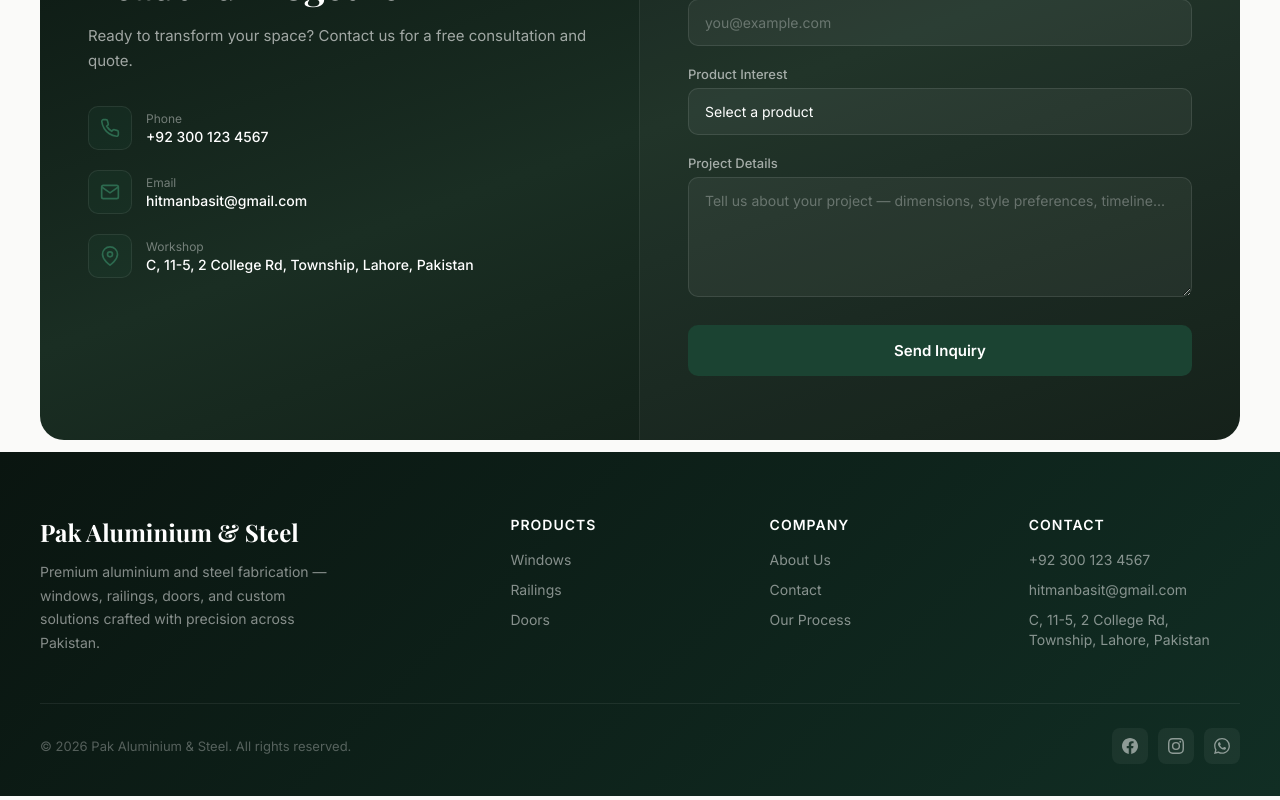
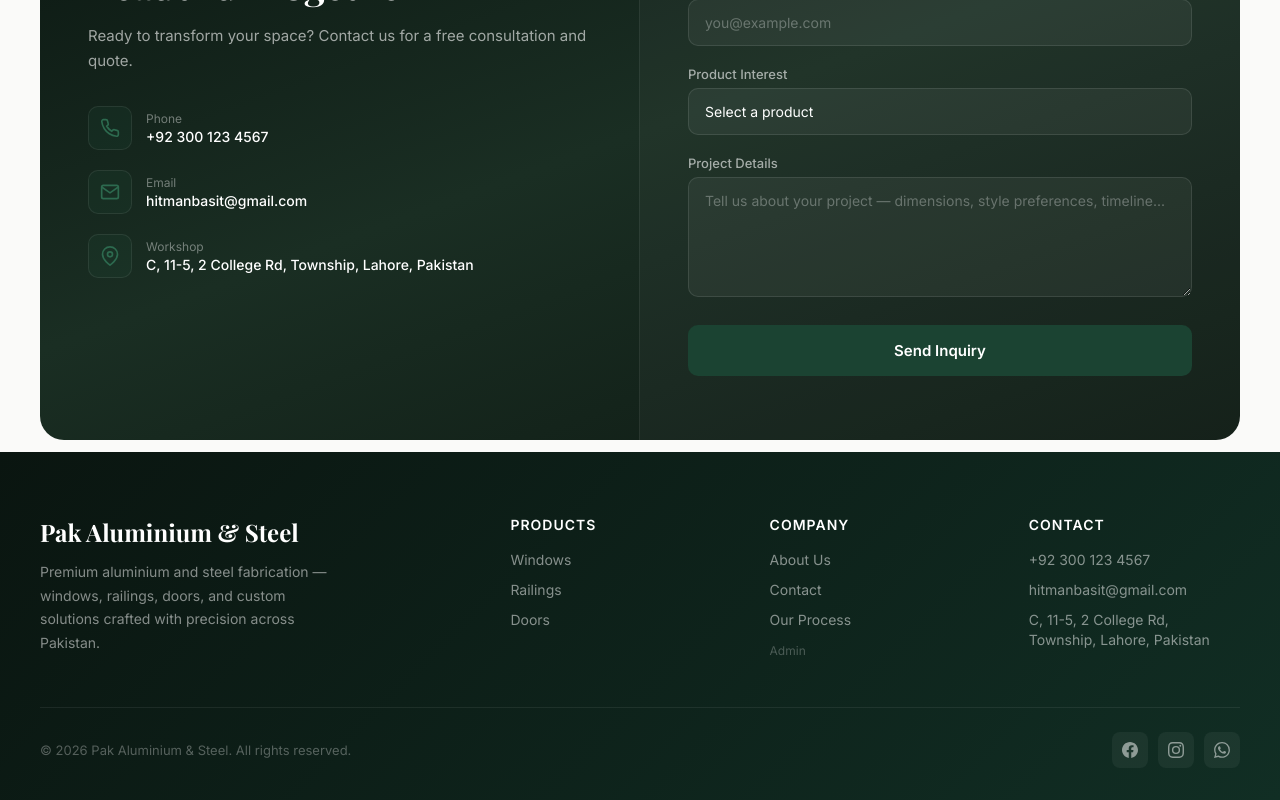
Before and after one commit to shahidburhan37-dotcom/pak-aluminium-steel, a React (Vite) app: page / in a window 1280 px wide. Shown: the part 6082-6882 px from the top of the page. Built offline with nearby package versions, Linux system fonts and the light colour scheme.

Commit message:
Add admin panel link in footer (small, subtle)

```diff
--- a/src/components/Footer.jsx
+++ b/src/components/Footer.jsx
@@ -28,6 +28,7 @@ export default function Footer() {
               <li><Link to="/about">About Us</Link></li>
               <li><Link to="/about#contact">Contact</Link></li>
               <li><Link to="/about">Our Process</Link></li>
+              <li><Link to="/admin" style={{ fontSize: 12, opacity: 0.5 }}>Admin</Link></li>
             </ul>
           </div>
           <div>
```
